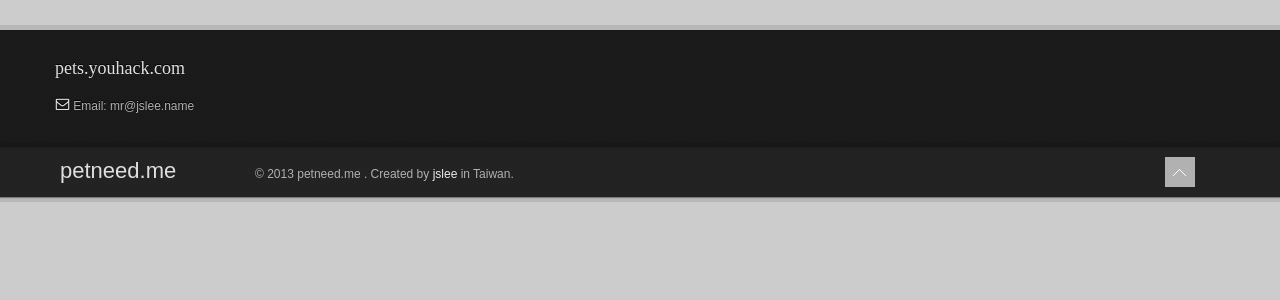
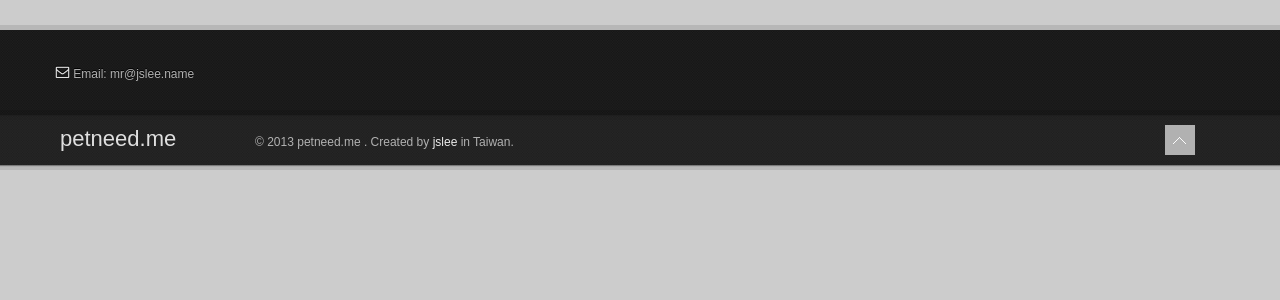
Before and after one commit to jsleetw/petneed.me, a Django app: page / in a window 1280 px wide. Shown: the part 80-380 px from the top of the page. Run offline with Django 3.2, Linux system fonts and the light colour scheme; data that the repository does not hold is empty; parts of the project's set-up code (start-up, migrations or seed data) failed here and were passed over; some libraries are stand-ins or nearby versions; some web fonts are replaced.

Commit message:
change title

```diff
--- a/pets/animal/templates/index.html
+++ b/pets/animal/templates/index.html
@@ -4,7 +4,7 @@
 
 	<!-- start: Meta -->
 	<meta charset="utf-8">
-	<title>pets</title>
+	<title>petneed.me</title>
 	<meta name="description" content="petneed.me pet need your love"/>
 	<meta name="keywords" content="pets adoption" />
 	<meta name="author" content="jslee"/>
@@ -131,7 +131,7 @@
 				<!-- start: About -->
 				<div class="span3">
 
-					<h3>pets.youhack.com</h3>
+					<h3></h3>
 
 					<p>
 						<i class="fa-icon-envelope"></i> Email: mr@jslee.name
```
